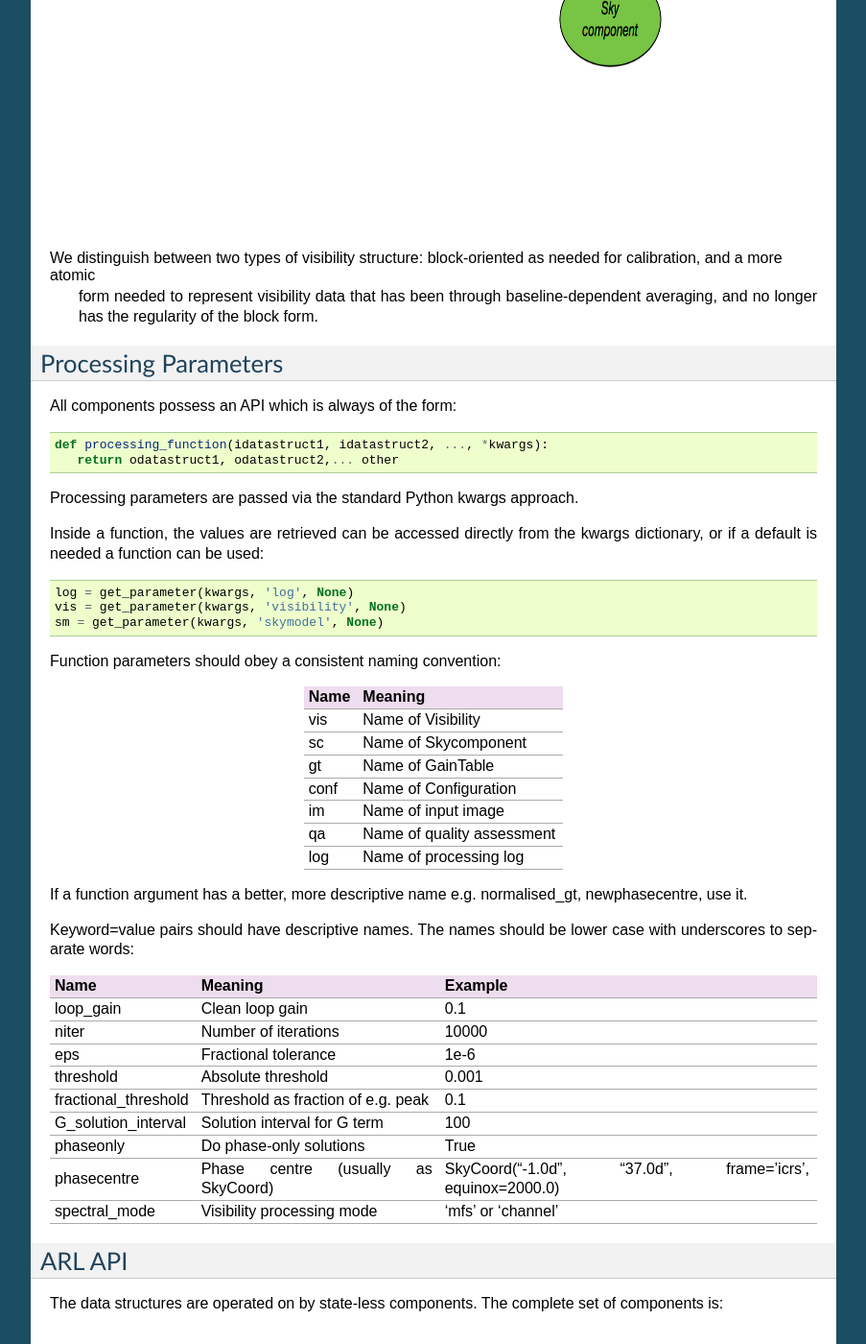
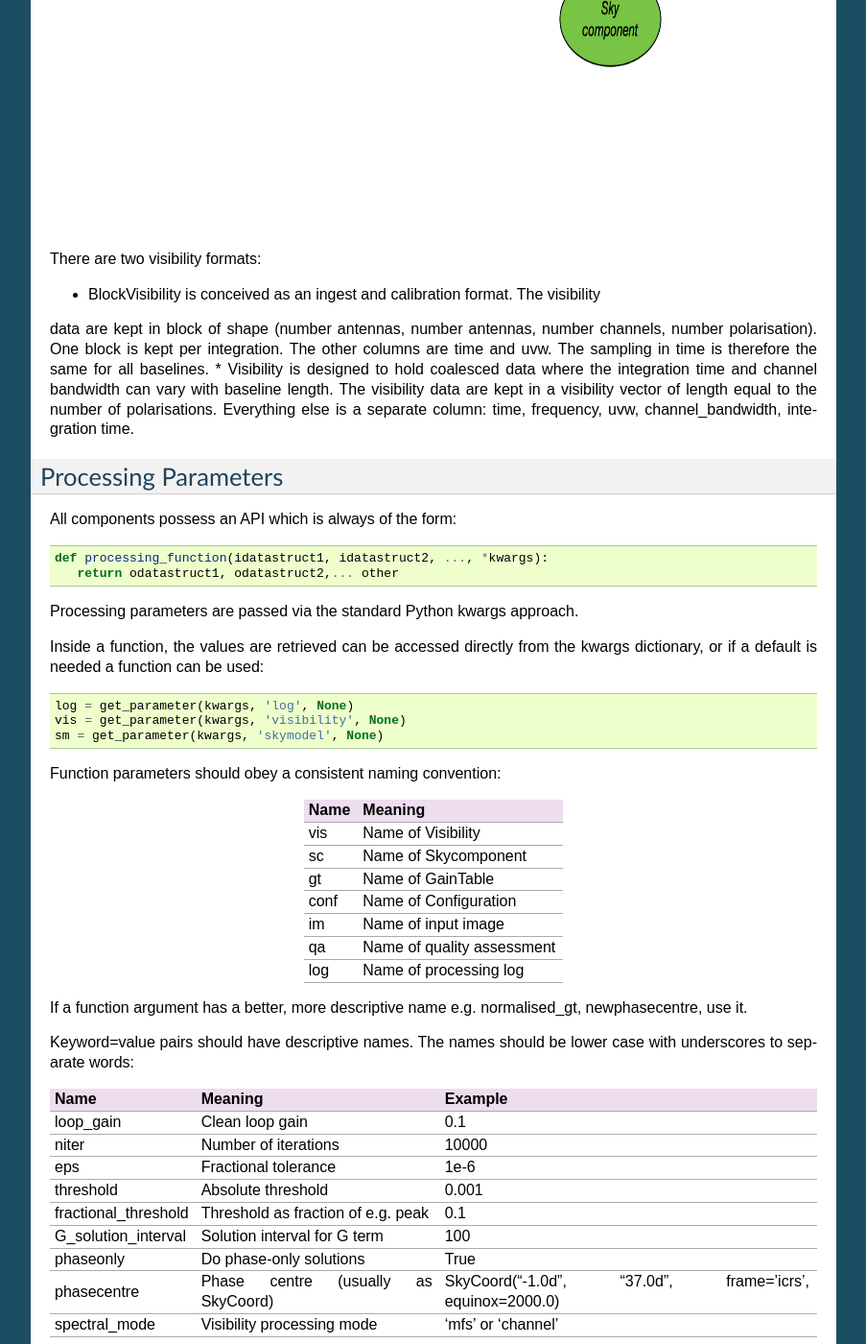
Before and after one commit to ska-telescope/ska-sdp-func-python, a Sphinx documentation site: the page built from docs/ARL_definition.rst, in a window 1280 px wide and 1400 px high, scrolled down 1859 px. Shown: the whole window at 96% size, without its empty margins (198-1101 px from the left). Built offline with Sphinx 7.4.7, drawn with Linux system fonts in a browser that asks for light colours; pages that are not in the unit, such as notebooks, are missing from menus; some of the changed text lies outside the part shown.

Commit message:
Minor improvements in coverage
Working up to 100%

```diff
--- a/docs/ARL_Fourier_processing.rst
+++ b/docs/ARL_Fourier_processing.rst
@@ -41,7 +41,7 @@ implemented by a python generator::
 This relies upon the data objects (model and vis) possessing sufficient meta data to enable operations such as phase
 rotation from one frame to another.
 
-In addition, iteration through the visibility data must tbe varied:
+In addition, iteration through the visibility data can be on various orders::
 
 + By time
 + By frequency
--- a/docs/ARL_definition.rst
+++ b/docs/ARL_definition.rst
@@ -26,9 +26,16 @@ The principal transitions between the data models:
 .. image:: ./ARL_transitions.png
    :scale: 75 %
 
-We distinguish between two types of visibility structure: block-oriented as needed for calibration, and a more atomic
- form needed to represent visibility data that has been through baseline-dependent averaging, and no longer has the
- regularity of the block form.
+There are two visibility formats:
+
+* BlockVisibility is conceived as an ingest and calibration format. The visibility
+data are kept in block of shape (number antennas, number antennas, number channels, number polarisation). One block
+is kept per integration. The other columns are time and uvw. The sampling in time is therefore the same for
+all baselines.
+* Visibility is designed to hold coalesced data where the integration time and channel bandwidth can vary with
+baseline length. The visibility data are kept in a visibility vector of length equal to the number of polarisations.
+Everything else is a separate column: time, frequency, uvw, channel_bandwidth, integration time.
+
 
 Processing Parameters
 =====================
@@ -82,7 +89,7 @@ spectral_mode           Visibility processing mode          'mfs' or 'channel'
 ARL API
 =======
 
-The data structures are operated on by state-less components. The complete set of components is:
+The data structures are operated on by state-less functions. The complete set of functions is:
 
 .. image:: ./ARL_all.png
    :width: 1024px
```
Also changed, not shown: other parts of docs/ARL_definition.rst (+0 -31 lines), docs/ARL_transitions_skymodel.png (deleted), 1 other file.
